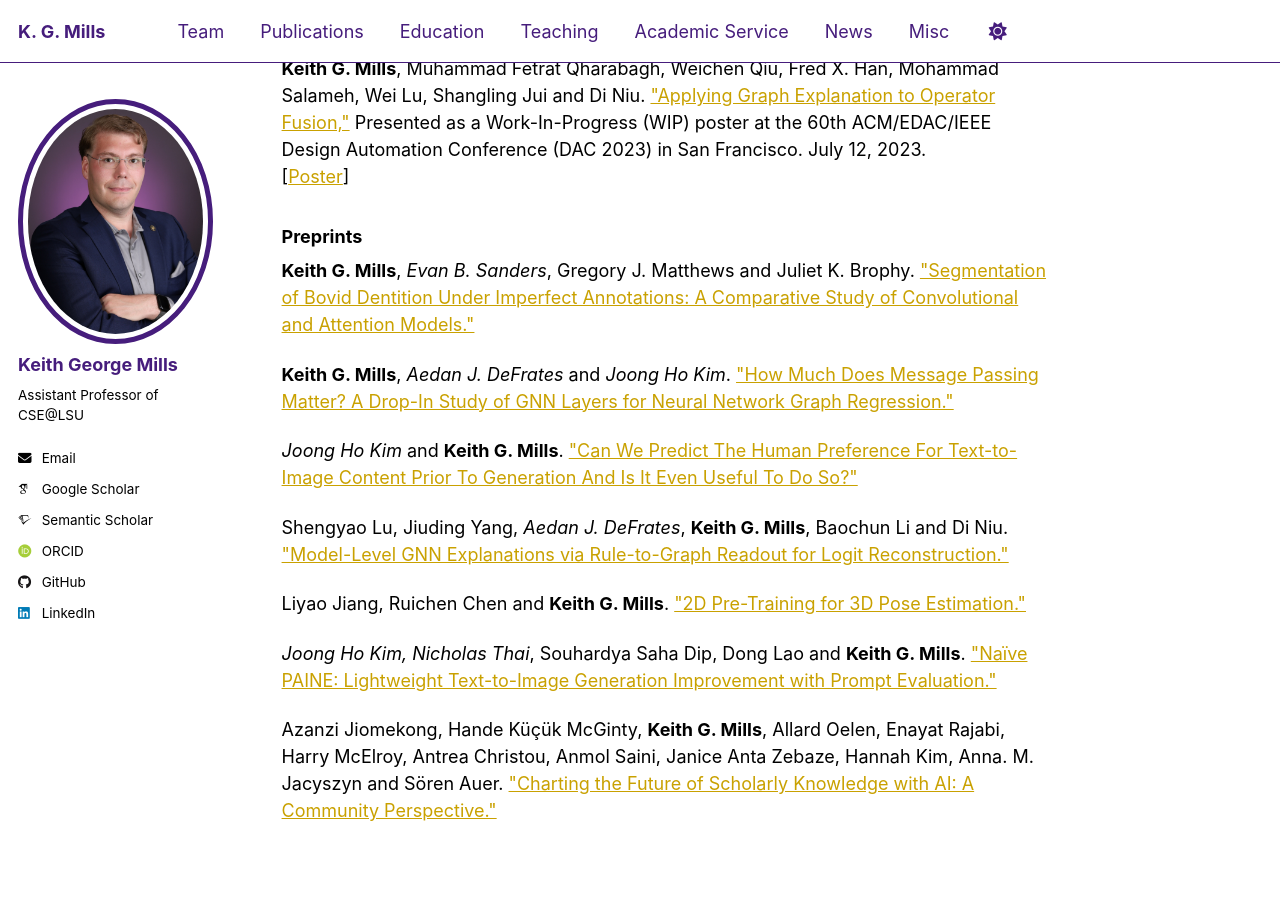
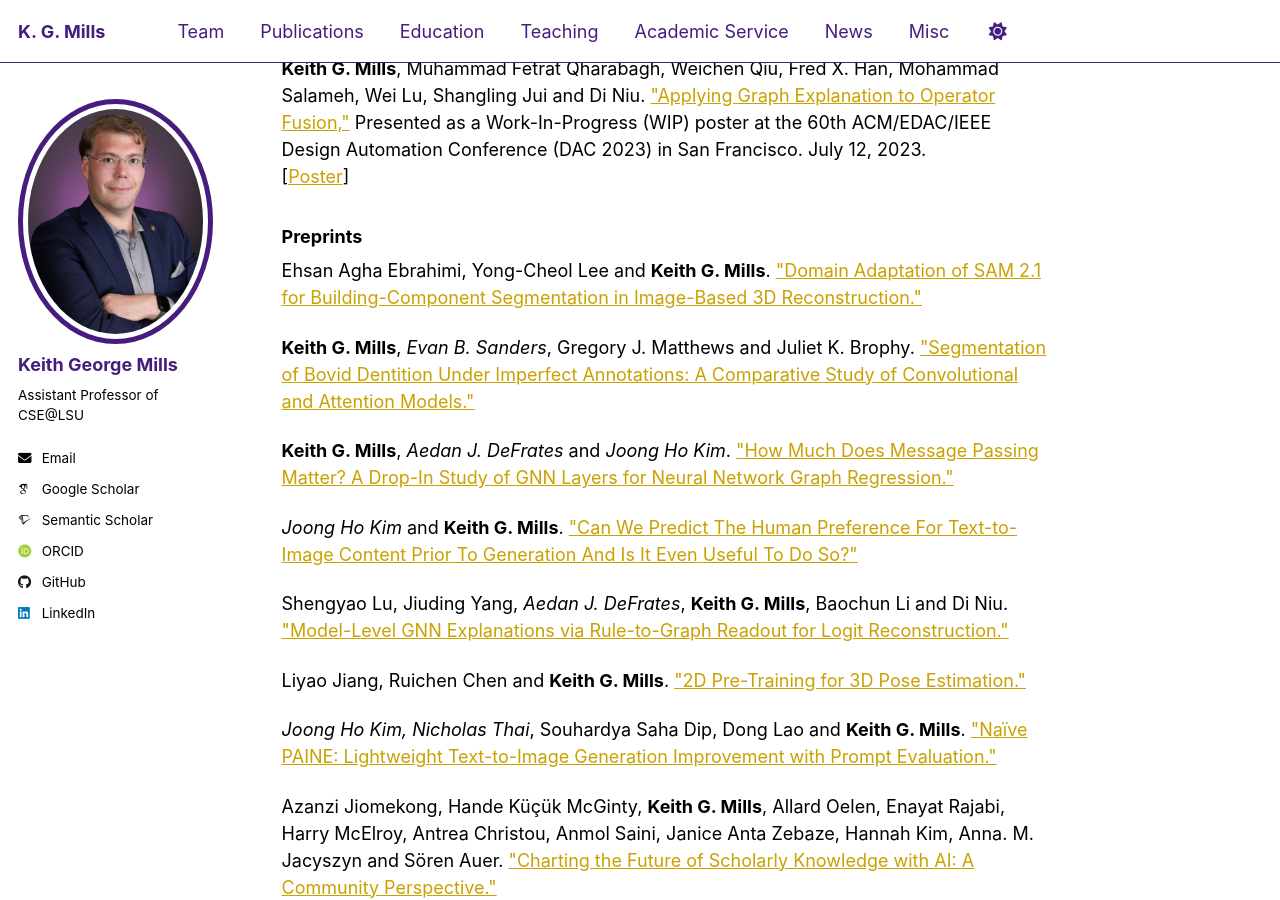
Before and after one commit to kgmills/kgmills.github.io, a Jekyll site: the page built from _pages/publications.md, in a window 1280 px wide and 900 px high, scrolled down 3100 px. Built offline with Jekyll 4.4.1, drawn with Linux system fonts in a browser that asks for light colours; some web fonts are replaced.

Commit message:
Add SAM 2.1 paper

```diff
--- a/_data/publications.yml
+++ b/_data/publications.yml
@@ -252,6 +252,12 @@
       url: "../assets/posters/applying_get_op_fusion_DAC2023.pdf"
 
 - category: Preprints
+  sort_date: "2026-10"
+  authors: "Ehsan Agha Ebrahimi, Yong-Cheol Lee and <strong>Keith G. Mills</strong>."
+  title: "Domain Adaptation of SAM 2.1 for Building-Component Segmentation in Image-Based 3D Reconstruction."
+  title_url: "https://arxiv.org/abs/2610.12786"
+
+- category: Preprints
   sort_date: "2026-08"
   authors: "<strong>Keith G. Mills</strong>, <em>Evan B. Sanders</em>, Gregory J. Matthews and Juliet K. Brophy."
   title: "Segmentation of Bovid Dentition Under Imperfect Annotations: A Comparative Study of Convolutional and Attention Models."
```
